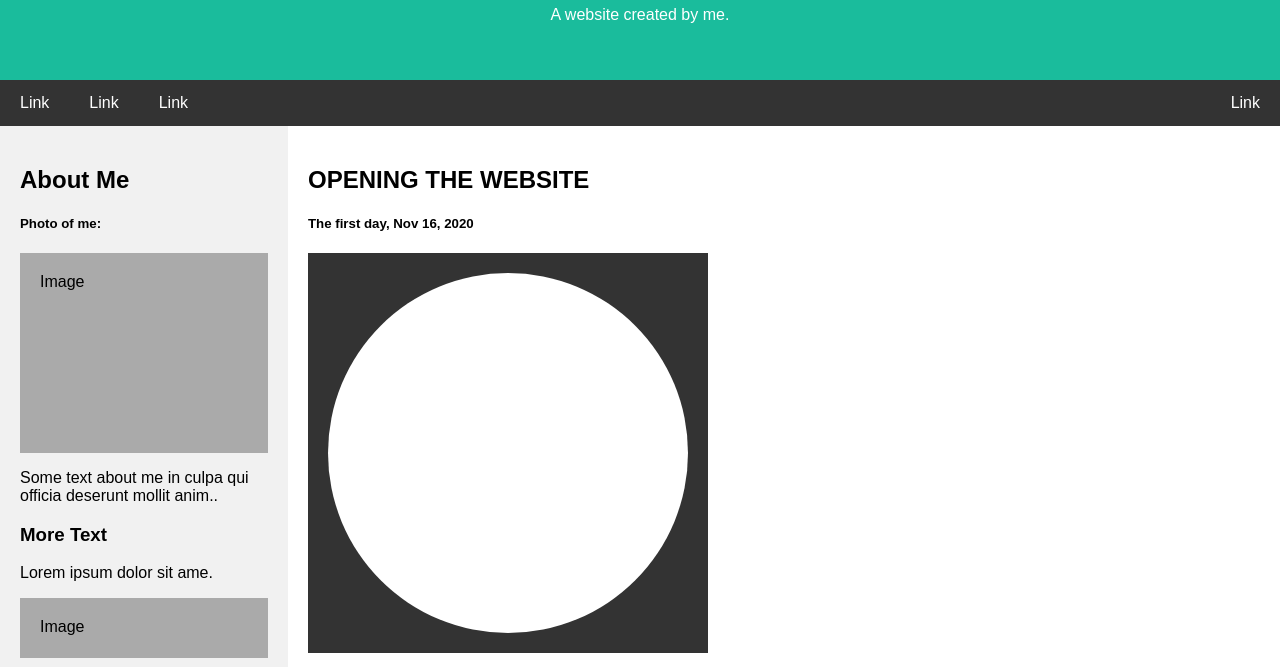
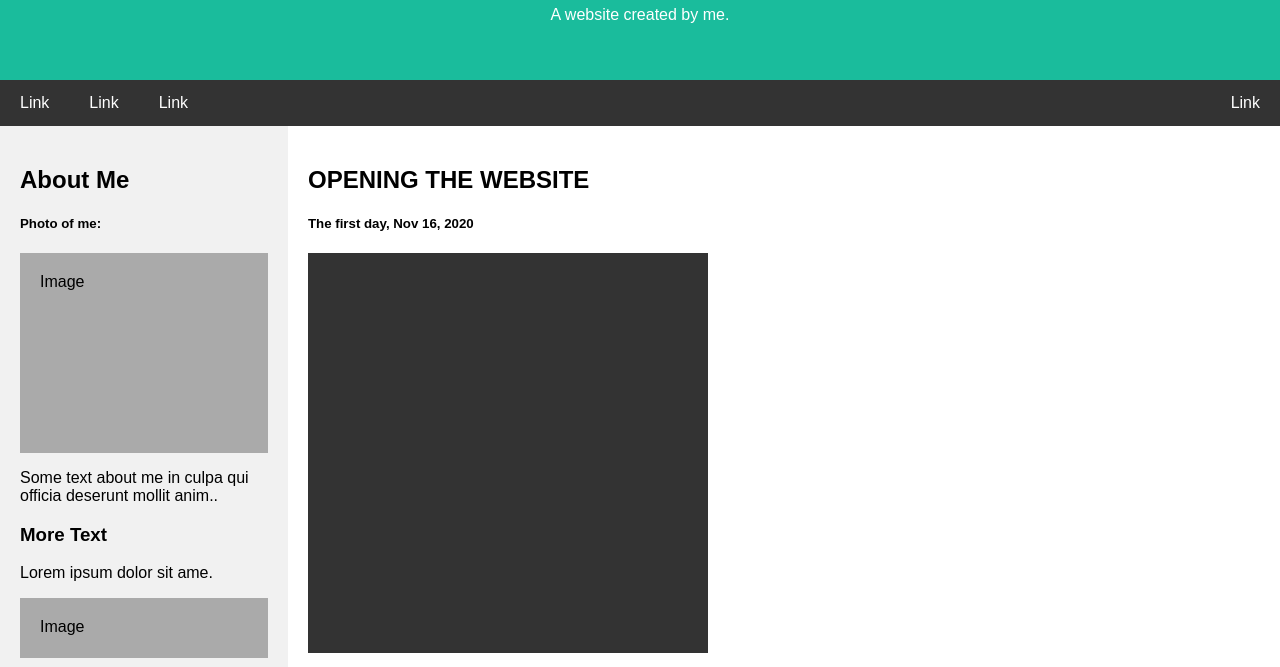
Before and after one commit to johannesKirknes/365PA, a plain HTML site: page index.html in a window 1280 px wide. Shown: the part 133-800 px from the top of the page. Drawn offline with Linux system fonts and the light colour scheme.

Commit message:
so i checked the index and found... probly some conflicting scripts
ummm maybe i did a goof lets see if its better now

```diff
--- a/index.html
+++ b/index.html
@@ -39,20 +39,6 @@
     <h5>The first day, Nov 16, 2020</h5>
 
     <canvas id="canvas" width="400" height="400" style="background-color:#333"></canvas> <p id="CurrentTime"> Acquiring time </p>
-	<script>
-	var canvas = document.getElementById("canvas");
-	var ctx = canvas.getContext("2d");
-	var radius = canvas.height / 2;
-	ctx.translate(radius, radius);
-	radius = radius * 0.90
-	drawClock();
-
-	function drawClock() {
-		ctx.arc(0, 0, radius, 0 , 2 * Math.PI);
-		ctx.fillStyle = "white";
-		ctx.fill();
-}
-</script>
     <p>Well i added a clock that updates every second... I also made this site so thats something</p>
     <p>The plan for this website is that i make a change to this page or do something with code... and post it here.</p>
     <br>
```
Also changed, not shown: Scripting.js (+5 -5 lines).
